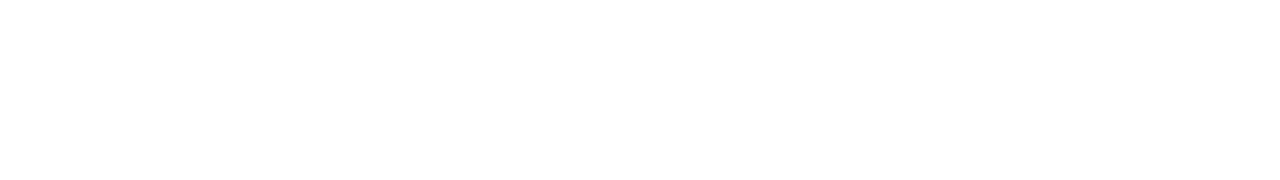
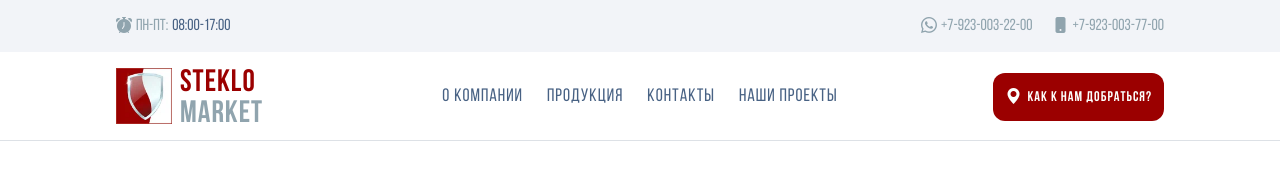
Before and after one commit to sint0z/steklomarket, a website: page index.html in a window 1280 px wide. Drawn offline with nearby package versions, Linux system fonts and the light colour scheme.

Commit message:
Add adaptive footer in main page

```diff
--- a/css/style.css
+++ b/css/style.css
@@ -0,0 +1,356 @@
+/*----------------------------------------
+            Font-Face Section
+---------------------------------------*/
+@font-face {
+    font-family: 'Bebas Neue';
+    src:url('/fonts/1638453898579_BebasNeue-Thin.ttf') format('truetype');
+    font-weight: 100;
+    font-style: normal;
+}
+@font-face {
+    font-family: 'Bebas Neue';
+    src: url('/fonts/1638453865398_BebasNeue-Light.ttf') format('truetype');
+    font-weight: 200;
+    font-style: normal;
+}
+@font-face {
+    font-family: 'Bebas Neue';
+    src: url('/fonts/1638453893805_BebasNeue-Book.ttf') format('truetype');
+    font-weight: 300;
+    font-style: normal;
+}
+@font-face {
+    font-family: 'Bebas Neue';
+    src: url('/fonts/1638453859802_BebasNeue-Regular.ttf') format('truetype');
+    font-weight: 400;
+    font-style: normal;
+}
+@font-face {
+    font-family: 'Bebas Neue';
+    src: url('/fonts/1638453840335_BebasNeue-Bold.ttf') format('truetype');
+    font-weight: 700;
+    font-style: normal;
+}
+
+
+/*----------------------------------------
+            Root Section
+ ---------------------------------------*/
+:root{
+    --default-font: "Bebas Neue", "Poppins";
+    --background-color: #FFFFFF;
+    --accent-color: #9b0000;
+    --contrast-color: #486284;
+    --support-color: #90A4AE;
+}
+
+*,
+*::before,
+*::after {
+    box-sizing: border-box; /* Важно: padding и border включаются в заданную ширину/высоту */
+}
+
+a{
+    transition: 0.3s;
+    text-decoration: none;
+}
+
+a, a:visited, a:hover, a:active {
+    color: inherit;
+}
+
+a:hover {
+    text-decoration: none;
+}
+
+h1,
+h2,
+h3,
+h4,
+h5,
+h6 {
+    color: var(--accent-color);
+    font-family: var(--default-font), sans-serif;
+}
+
+html, body {
+    margin: 0;
+    padding: 0;
+    height: 100%;
+    scroll-behavior: smooth;
+}
+
+button, button:active, button:focus { border:none; }
+
+body {
+    font-family: var(--default-font) "sans-serif";
+    color: var(--accent-color);
+    background-color: var(--background-color);
+   /* line-height: 1.6; */
+}
+.wrapper {
+    display: flex;
+    flex-direction: column;
+    height: 100%;
+    min-height: 100%;
+}
+
+.page-width {
+    width: 100%;
+    margin: 0 auto;
+    min-width: 320px;
+    padding: 0 18px;
+}
+
+@media (min-width: 1024px) {
+    .page-width {
+        padding: 0 24px;
+        max-width: 1096px
+    }
+}
+.button{
+    display: inline-block;
+    width: 100%;
+    height: 48px;
+    border-radius: .75rem;
+    background-color: var(--accent-color);
+    padding: 12px;
+    color: #fdfffd;
+}
+
+.button span{ display: none; }
+.button i{
+    font-size: 24px;
+}
+
+.button__group{
+    display: flex;
+    align-items: center;
+    justify-content: center;
+    gap: 10px;
+}
+
+.button__content{
+    display: flex;
+    align-items: center;
+    justify-content: center;
+}
+
+.button__mobile__menu{
+    display: block;
+    width: 48px;
+    height: 48px;
+    background-color: #FFFFFF;
+    border: 1px solid var(--support-color);
+    color: var(--contrast-color);
+}
+
+@media(min-width: 1024px){
+    .button span{
+        display: block;
+        margin-left: 6px;
+        font-family: var(--default-font), sans-serif;
+        font-weight: 800;
+        font-size: 14px;
+        letter-spacing: 1px;
+    }
+    .button__mobile__menu{
+        display: none;
+    }
+    .button i{
+        font-size: 16px;
+    }
+}
+
+.content__item{
+    display: flex;
+    align-items: center;
+    color: var(--support-color);
+    gap: 4px;
+}
+
+.content__item span{
+    font-family: var(--default-font),sans-serif;
+}
+
+.content__item .days .times{
+    margin-left: 4px;
+    color: var(--contrast-color);
+}
+
+
+/*----------------------------------------
+            Header Section
+---------------------------------------*/
+.header-container{
+    display: flex;
+    flex-direction: column;
+    height: 100%;
+    border-bottom: 1px solid #DDE1E6;
+}
+
+.header-top{
+    display: flex;
+    align-items: center;
+    background-color: #F2F4F8;
+    justify-content: space-between;
+    width: 100%;
+    height: 52px;
+    padding-top: 10px;
+    padding-bottom: 10px;
+}
+
+.phone__container{
+    display: flex;
+    flex-direction: column;
+    gap: 2px;
+}
+
+.header-section{
+    display:flex;
+    height: 88px;
+    align-items: center;
+}
+
+.header__content{
+    display: flex;
+    justify-content: space-between;
+}
+
+.header__left {
+    display: flex;
+    align-items: stretch;
+    flex-direction: row;
+    height: 56px;
+    gap: 8px;
+}
+
+.header__left img{
+    width: auto;
+    height: 100%;
+    object-fit: contain;
+}
+
+.logo-text{
+    display: flex;
+    flex-direction: column;
+    justify-content: space-between;
+    height: 100%;
+}
+
+.logo-text-top,
+.logo-text-bottom{
+    display: block;
+    color: var(--accent-color);
+    font-family: var(--default-font), sans-serif;
+    text-transform: uppercase;
+    font-size: 31px;
+    line-height: 1;
+    letter-spacing: 1px;
+    font-weight: 550;
+    margin: 0;
+    padding: 0;
+}
+.logo-text-bottom{ color: var(--support-color); }
+
+.header__center{ display: none;}
+.header__center nav{
+    display: flex;
+    gap: 24px;
+}
+
+.header__center nav>a{
+    position: relative;
+    font-family: var(--default-font), sans-serif;
+    color: var(--contrast-color);
+    font-size: 18px;
+    letter-spacing: 1px;
+    font-weight: 500;
+    padding-top: 4px;
+    padding-bottom: 4px;
+}
+
+.header__center nav>a::after{
+    content: "";
+    position: absolute;
+    background-color: #CED7E4;
+    width: 0;
+    height: 2px;
+    left: 0;
+    bottom: 0;
+    transition: width 0.3s ease;
+}
+
+.header__center nav .active{
+    font-weight: 800;
+}
+
+.header__center nav .active::after{
+    width: 100%;
+    background-color: var(--contrast-color);
+}
+
+@media (hover:hover) {
+    .header__center nav>a:hover::after{
+        width: 100%;
+    }
+    .header__center nav>a:hover {
+        color: #CED7E4;
+    }
+
+    .header__center nav .active:hover{
+        color: var(--contrast-color);
+        font-weight: 700;
+    }
+
+}
+
+.header__right{
+    margin-top: 2px;
+    margin-left: auto;
+}
+
+@media(min-width: 1024px){
+    .header__content{
+        display: grid;
+        grid-template-columns: repeat(9, minmax(0, 1fr));
+        place-content: space-around;
+    }
+
+    .header__content .content__item{
+        grid-column: span 2;
+    }
+
+    .phone__container{
+        grid-column: 7 / span 3;
+        justify-self: end;
+        flex-direction: row;
+        gap: 20px;
+    }
+    .header__left {
+        grid-column: span 2 ;
+    }
+
+    .header__center{
+        display: block;
+        justify-self: center;
+        align-self: center;
+        grid-column: span 5;
+    }
+
+    .header__right {
+       grid-column: span 2;
+       justify-self: end;
+       align-self: center;
+    }
+
+}
+
+
+/*----------------------------------------
+            Header Section
+---------------------------------------*/
+
+footer .page-width{
+
+}
--- a/index.html
+++ b/index.html
@@ -8,9 +8,88 @@
 
     <title>Стекломаркет</title>
 
-    <link rel="stylesheet" href="css\style.css">
+    <link rel="stylesheet" href="css/style.css">
+    <link rel="stylesheet" href="node_modules/bootstrap-icons/font/bootstrap-icons.css">
+
 </head>
 <body>
+    <div class="wrapper">
+        <header class="header">
 
+            <div class="header-container">
+                <div class="header-top">
+                    <div class="page-width">
+                        <div class="header__content">
+                            <div class="content__item">
+                                <i class="bi bi-alarm-fill"></i>
+                                <span class="days">Пн-Пт:<span class="times">08:00-17:00</span></span>
+                            </div>
+                            <div class="phone__container">
+                                <div class="content__item">
+                                    <i class="bi bi-whatsapp"></i>
+                                    <span class="days">+7-923-003-22-00</span>
+                                </div>
+                                <div class="content__item">
+                                    <i class="bi bi-phone-fill"></i>
+                                    <span class="days">+7-923-003-77-00</span>
+                                </div>
+                            </div>
+                        </div>
+                    </div>
+                </div>
+
+                <div class="header-section">
+                    <div class="page-width">
+                        <div class="header__content">
+                            <a class="header__left" href="index.html">
+                                <img src="image/logo.png" alt="">
+                                <div class="logo-text">
+                                    <span class="logo-text-top">STEKLO</span>
+                                    <span class="logo-text-bottom">MARKET</span>
+                                </div>
+                            </a>
+
+                            <div class="header__center">
+                                <nav>
+                                    <a href="#">О компании</a>
+                                    <a href="#">Продукция</a>
+                                    <a href="#">Контакты</a>
+                                    <a href="#">Наши проекты</a>
+                                </nav>
+                            </div>
+
+                            <div class="header__right">
+                                <div class="button__group">
+                                    <button class="button">
+                                        <div class="button__content">
+                                            <i class="bi bi-geo-alt-fill"></i>
+                                            <span>Как к нам добраться?</span>
+                                        </div>
+                                    </button>
+                                    <button class="button button__mobile__menu">
+                                        <div class="button__content">
+                                            <i class="bi bi-list"></i>
+                                        </div>
+                                    </button>
+                                </div>
+                            </div>
+                        </div>
+                    </div>
+                </div>
+            </div>
+        </header>
+
+        <footer class="footer">
+            <div class="page-width">
+                <div class="footer__content">
+
+                </div>
+
+                <div class="footer__bottom">
+
+                </div>
+            </div>
+        </footer>
+    </div>
 </body>
 </html>
--- a/package.json
+++ b/package.json
@@ -6,5 +6,8 @@
   "scripts": {
     "test": "echo \"Error: no test specified\" && exit 1"
   },
-  "private": true
+  "private": true,
+  "dependencies": {
+    "bootstrap-icons": "^1.13.1"
+  }
 }
```
Also changed, not shown: fonts/1638453840335_BebasNeue-Bold.ttf (added), fonts/1638453859802_BebasNeue-Regular.ttf (added), fonts/1638453865398_BebasNeue-Light.ttf (added), fonts/1638453893805_BebasNeue-Book.ttf (added), fonts/1638453898579_BebasNeue-Thin.ttf (added), image/logo.png (added).
